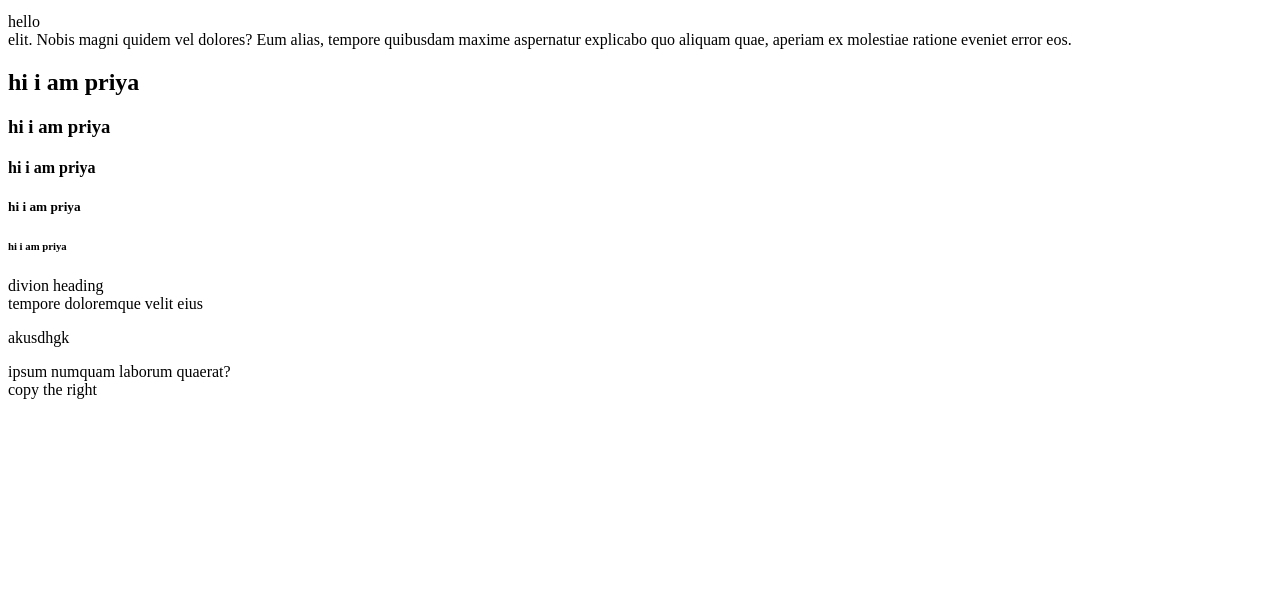
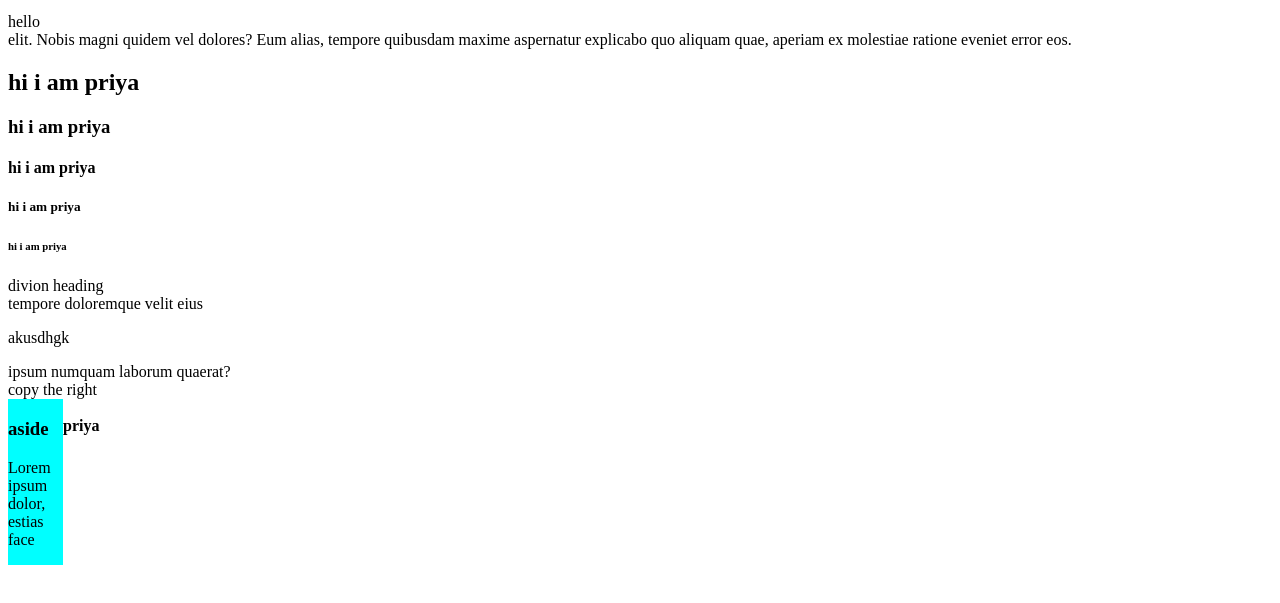
Before and after one commit to shanmugapriyamuthuraman/practice11, a plain HTML site: page index.html in a window 1280 px wide. Shown: the part 145-748 px from the top of the page. Drawn offline with Linux system fonts and the light colour scheme.

```diff
--- a/index.html
+++ b/index.html
@@ -5,7 +5,15 @@
     <meta http-equiv="X-UA-Compatible" content="IE=edge">
     <meta name="viewport" content="width=device-width, initial-scale=1.0">
     <title>Document</title>
-
+    <style>
+        aside
+        {
+            width:50px;
+            float:left;
+            background-color:aqua;
+            padding-right:5px;
+        }
+    </style>
 </head>
 <body>
     <header>
@@ -27,5 +35,10 @@
     <footer>
         copy the right
     </footer>
+    <aside>
+        <h3>aside</h3>
+<p>Lorem ipsum dolor, estias face</p>
+   </aside></br>
+   <b>priya</b>
 </body>
 </html>
```
